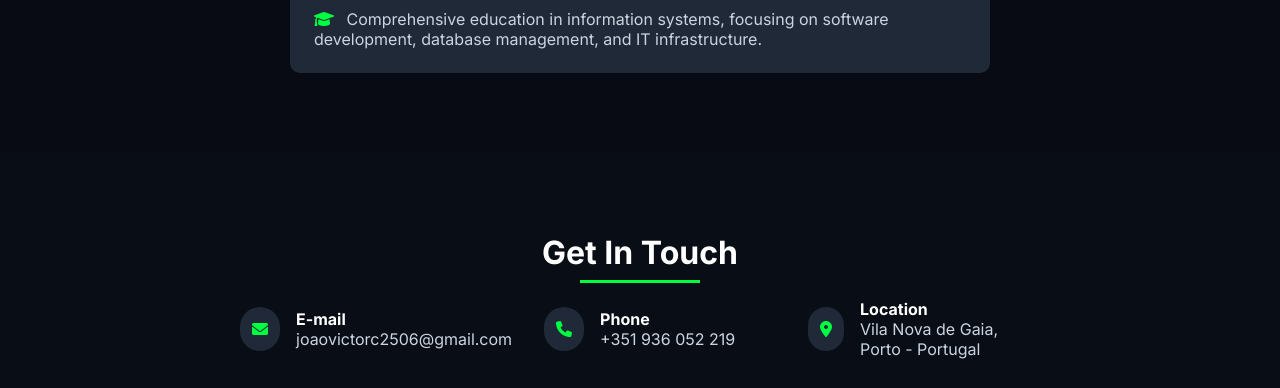
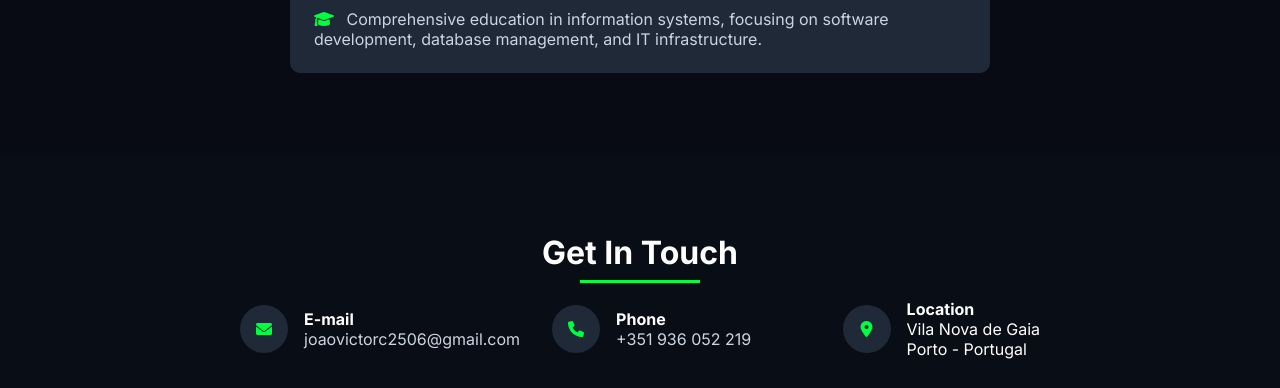
Before and after one commit to joaocastr/joaocastr.github.io, a plain HTML site: page index.html in a window 1280 px wide. Shown: the part 3613-4001 px from the top of the page. Drawn offline with Linux system fonts and the light colour scheme.

Commit message:
icons corretion

```diff
--- a/index.html
+++ b/index.html
@@ -320,7 +320,7 @@
         <div
             style="max-width: 800px; margin: auto; display: flex; flex-wrap: wrap; justify-content: center; gap: 2rem;">
             <div style="flex: 1 1 200px; display: flex; align-items: center; gap: 1rem;">
-                <div style="background: #1f2937; padding: 0.75rem; border-radius: 9999px; color: #00ff41;">
+                <div class="icon_circle">
                     <i class="fas fa-envelope"></i>
                 </div>
                 <div>
@@ -329,7 +329,7 @@
                 </div>
             </div>
             <div style="flex: 1 1 200px; display: flex; align-items: center; gap: 1rem;">
-                <div style="background: #1f2937; padding: 0.75rem; border-radius: 9999px; color: #00ff41;">
+                <div class="icon_circle">
                     <i class="fas fa-phone"></i>
                 </div>
                 <div>
@@ -337,18 +337,18 @@
                     <p style="margin: 0; color: #cbd5e1;">+351 936 052 219</p>
                 </div>
             </div>
-            <div style="flex: 1 1 200px; display: flex; align-items: center; gap: 1rem;">
-                <div style="background: #1f2937; padding: 0.75rem; border-radius: 9999px; color: #00ff41;">
+            <div style="display: flex; align-items: center; gap: 1rem;">
+                <div class="icon_circle">
                     <i class="fas fa-map-marker-alt"></i>
                 </div>
                 <div>
-                    <h4 translationTag="contact_location" style="margin: 0; color: white; font-weight: bold;">Location
-                    </h4>
-                    <p style="margin: 0; color: #cbd5e1;">Vila Nova de Gaia, Porto - Portugal</p>
+                    <h4>Location </h4>
+                    <p> Vila Nova de Gaia </p>
+                    <p> Porto - Portugal</p>
                 </div>
             </div>
             <div style="flex: 1 1 200px; display: flex; align-items: center; gap: 1rem;">
-                <div style="background: #1f2937; padding: 0.75rem; border-radius: 9999px; color: #00ff41;">
+                <div class="icon_circle">
                     <i class="fab fa-linkedin"></i>
                 </div>
                 <div>
--- a/style.css
+++ b/style.css
@@ -264,3 +264,14 @@ nav a:hover::after,
 nav a.active::after {
     width: 100%;
 }
+
+.icon_circle {
+    background: #1f2937;
+    width: 48px;
+    height: 48px;
+    border-radius: 50%;
+    color: #00ff41;
+    display: flex;
+    align-items: center;
+    justify-content: center;
+}
```
